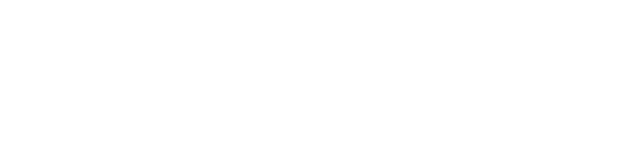
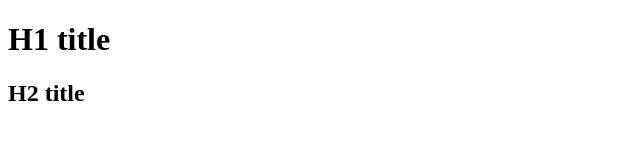
Before and after one commit to praline40/sharezza, a plain HTML site: page index.html in a window 1280 px wide. Shown: the whole page, without its empty margins (0-640 px from the left). Drawn offline with Linux system fonts and the light colour scheme.

Commit message:
Update index.html
Add h1 title
Add h2 title

```diff
--- a/index.html
+++ b/index.html
@@ -5,6 +5,7 @@
     <title>Index</title>
   </head>
   <body>
-
+    <h1> H1 title  </h1>
+    <h2> H2 title  </h2>
   </body>
 </html>
```
